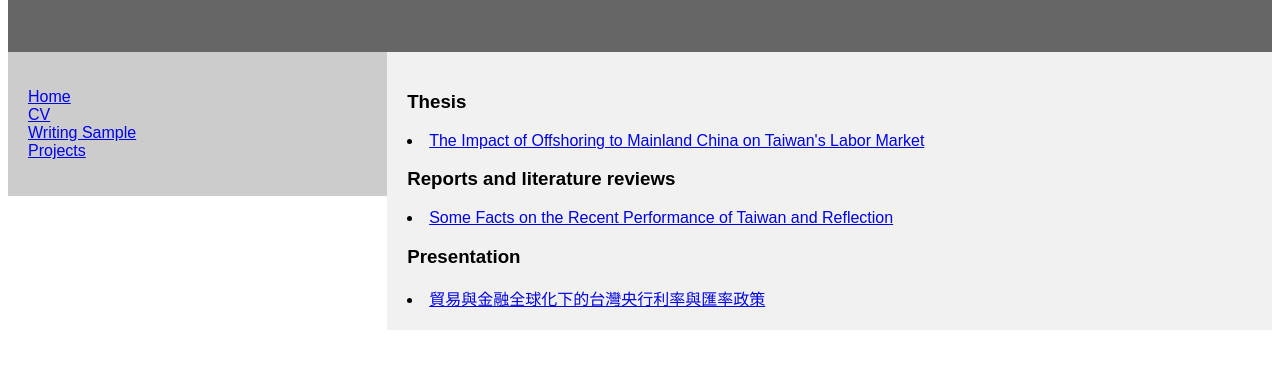
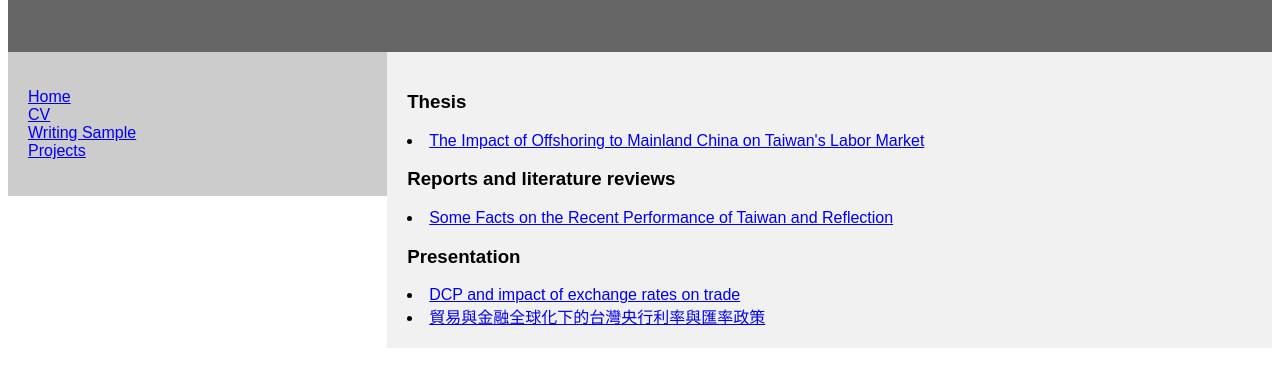
Before and after one commit to HTS420/HTS420.github.io, a plain HTML site: page writing/index.html in a window 1280 px wide. Shown: the part 164-550 px from the top of the page. Drawn offline with Linux system fonts and the light colour scheme.

Commit message:
Adding DCP presentation

```diff
--- a/writing/index.html
+++ b/writing/index.html
@@ -81,6 +81,7 @@ section::after {
 	<h1>Reports and literature reviews</h2>
 	<li><a href =https://hts420.github.io/writing/DevEconRR.pdf>Some Facts on the Recent Performance of Taiwan and Reflection<a/></li>
   	<h1>Presentation</h2>
+  	<li><a href =https://hts420.github.io/writing/DCP/main.pdf>DCP and impact of exchange rates on trade<a/></li>
   	<li><a href =https://hts420.github.io/writing/JHUStudyGroup.pdf>貿易與金融全球化下的台灣央行利率與匯率政策<a/></li>
   </article>
 </section>
```
Also changed, not shown: writing/DCP/22countries copy.png (added), writing/DCP/22countries.png (added), writing/DCP/Figure11.png (added), writing/DCP/Figure12.png (added), writing/DCP/Figure6.png (added), writing/DCP/Figure8.png (added), writing/DCP/Group.png (added), writing/DCP/Table4.png (added), writing/DCP/Table5.png (added), writing/DCP/Table8.png (added), 9 other files.
